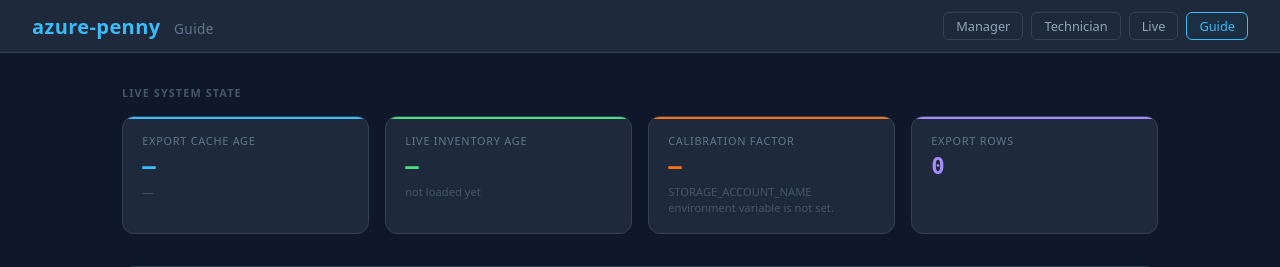
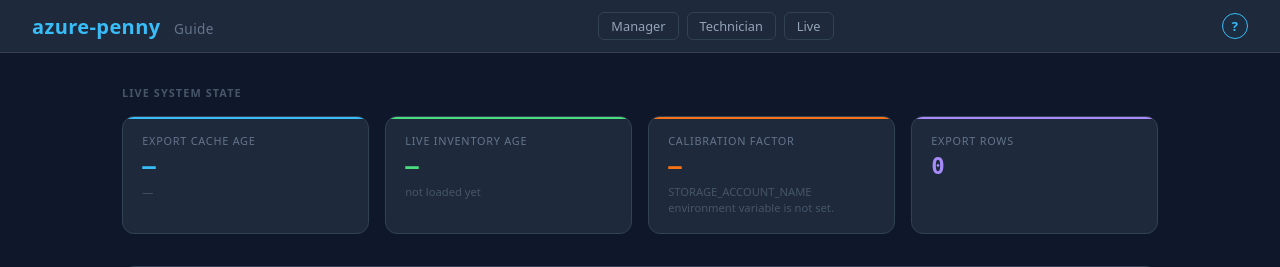
Before and after one commit to mysak7/azure-penny, a FastAPI app: page /guide in a window 1280 px wide. Shown: the top 267 px of the page. Run offline with FastAPI, Linux system fonts and the light colour scheme.

Commit message:
feat(ui): move Guide out of nav, replace with ? help button
Removes Guide from the main nav pill row and adds a small circular
? button after the nav — active/highlighted on the guide page itself.

```diff
--- a/templates/dashboard.html
+++ b/templates/dashboard.html
@@ -81,6 +81,8 @@
     .nav-link { color: #94a3b8; font-size: 0.8rem; text-decoration: none; padding: .25rem .75rem; border: 1px solid #334155; border-radius: 6px; transition: all .15s; }
     .nav-link:hover { color: #38bdf8; border-color: #38bdf8; }
     .nav-link.active { color: #38bdf8; border-color: #38bdf8; background: #0c4a6e22; }
+    .help-btn { display: inline-flex; align-items: center; justify-content: center; width: 26px; height: 26px; border-radius: 50%; background: none; border: 1px solid #334155; color: #64748b; font-size: 0.82rem; font-weight: 700; text-decoration: none; transition: all .15s; margin-left: .25rem; flex-shrink: 0; }
+    .help-btn:hover { border-color: #38bdf8; color: #38bdf8; }
 
     /* RG filter dropdown */
     .rg-select-wrap { position: absolute; left: 50%; transform: translateX(-50%); top: calc(50% - 10px); display: flex; align-items: center; gap: .4rem; }
@@ -135,8 +137,8 @@
     <a href="/manager"    class="nav-link active">Manager</a>
     <a href="/technician" class="nav-link">Technician</a>
     <a href="/live"       class="nav-link">Live</a>
-    <a href="/guide"      class="nav-link">Guide</a>
   </div>
+  <a href="/guide" class="help-btn" title="Guide">?</a>
 </header>
 
 <div class="status-bar" id="status-bar">
--- a/templates/guide.html
+++ b/templates/guide.html
@@ -17,6 +17,9 @@
     .nav-link { color: #94a3b8; font-size: 0.8rem; text-decoration: none; padding: .25rem .75rem; border: 1px solid #334155; border-radius: 6px; transition: all .15s; }
     .nav-link:hover { color: #38bdf8; border-color: #38bdf8; }
     .nav-link.active { color: #38bdf8; border-color: #38bdf8; background: #0c4a6e22; }
+    .help-btn { display: inline-flex; align-items: center; justify-content: center; width: 26px; height: 26px; border-radius: 50%; background: none; border: 1px solid #334155; color: #64748b; font-size: 0.82rem; font-weight: 700; text-decoration: none; transition: all .15s; margin-left: .25rem; flex-shrink: 0; }
+    .help-btn:hover { border-color: #38bdf8; color: #38bdf8; }
+    .help-btn.active { border-color: #38bdf8; color: #38bdf8; background: #0c4a6e22; }
 
     /* Layout */
     .container { max-width: 1100px; margin: 0 auto; padding: 2rem; display: flex; flex-direction: column; gap: 2rem; }
@@ -109,8 +112,8 @@
     <a href="/manager"    class="nav-link">Manager</a>
     <a href="/technician" class="nav-link">Technician</a>
     <a href="/live"       class="nav-link">Live</a>
-    <a href="/guide"      class="nav-link active">Guide</a>
   </div>
+  <a href="/guide" class="help-btn active" title="Guide">?</a>
 </header>
 
 <div class="container">
--- a/templates/live.html
+++ b/templates/live.html
@@ -17,6 +17,8 @@
     .nav-link { color: #94a3b8; font-size: 0.8rem; text-decoration: none; padding: .25rem .75rem; border: 1px solid #334155; border-radius: 6px; transition: all .15s; }
     .nav-link:hover { color: #38bdf8; border-color: #38bdf8; }
     .nav-link.active { color: #38bdf8; border-color: #38bdf8; background: #0c4a6e22; }
+    .help-btn { display: inline-flex; align-items: center; justify-content: center; width: 26px; height: 26px; border-radius: 50%; background: none; border: 1px solid #334155; color: #64748b; font-size: 0.82rem; font-weight: 700; text-decoration: none; transition: all .15s; margin-left: .25rem; flex-shrink: 0; }
+    .help-btn:hover { border-color: #38bdf8; color: #38bdf8; }
 
     /* RG filter dropdown */
     .rg-select-wrap { position: absolute; left: 50%; transform: translateX(-50%); top: calc(50% - 10px); display: flex; align-items: center; gap: .4rem; }
@@ -149,8 +151,8 @@
     <a href="/manager"    class="nav-link">Manager</a>
     <a href="/technician" class="nav-link">Technician</a>
     <a href="/live"       class="nav-link active">Live</a>
-    <a href="/guide"      class="nav-link">Guide</a>
   </div>
+  <a href="/guide" class="help-btn" title="Guide">?</a>
 </header>
 
 <div class="status-bar">
--- a/templates/technician.html
+++ b/templates/technician.html
@@ -17,6 +17,8 @@
     .nav-link { color: #94a3b8; font-size: 0.8rem; text-decoration: none; padding: .25rem .75rem; border: 1px solid #334155; border-radius: 6px; transition: all .15s; }
     .nav-link:hover { color: #38bdf8; border-color: #38bdf8; }
     .nav-link.active { color: #38bdf8; border-color: #38bdf8; background: #0c4a6e22; }
+    .help-btn { display: inline-flex; align-items: center; justify-content: center; width: 26px; height: 26px; border-radius: 50%; background: none; border: 1px solid #334155; color: #64748b; font-size: 0.82rem; font-weight: 700; text-decoration: none; transition: all .15s; margin-left: .25rem; flex-shrink: 0; }
+    .help-btn:hover { border-color: #38bdf8; color: #38bdf8; }
 
     /* RG filter dropdown */
     .rg-select-wrap { position: absolute; left: 50%; transform: translateX(-50%); top: calc(50% - 10px); display: flex; align-items: center; gap: .4rem; }
@@ -158,8 +160,8 @@
     <a href="/manager"    class="nav-link">Manager</a>
     <a href="/technician" class="nav-link active">Technician</a>
     <a href="/live"       class="nav-link">Live</a>
-    <a href="/guide"      class="nav-link">Guide</a>
   </div>
+  <a href="/guide" class="help-btn" title="Guide">?</a>
 </header>
 
 <div class="status-bar">
```
